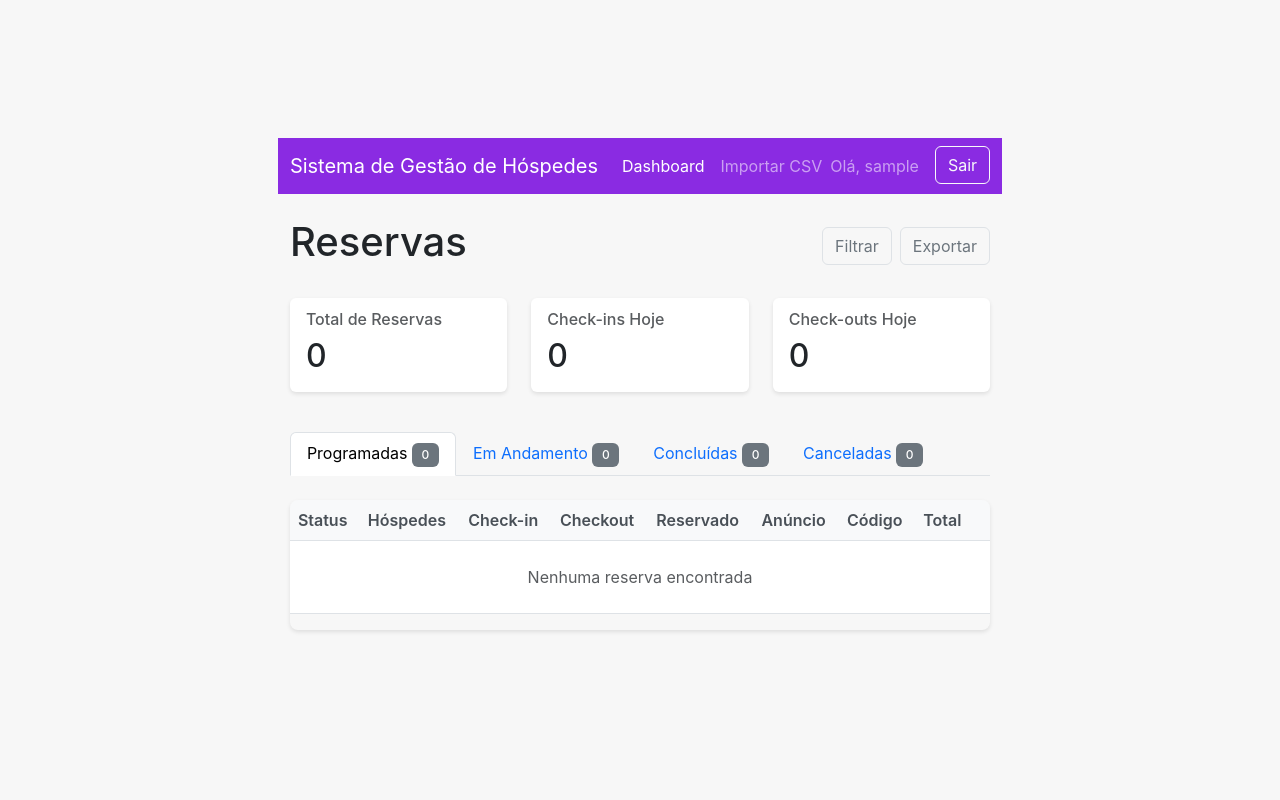
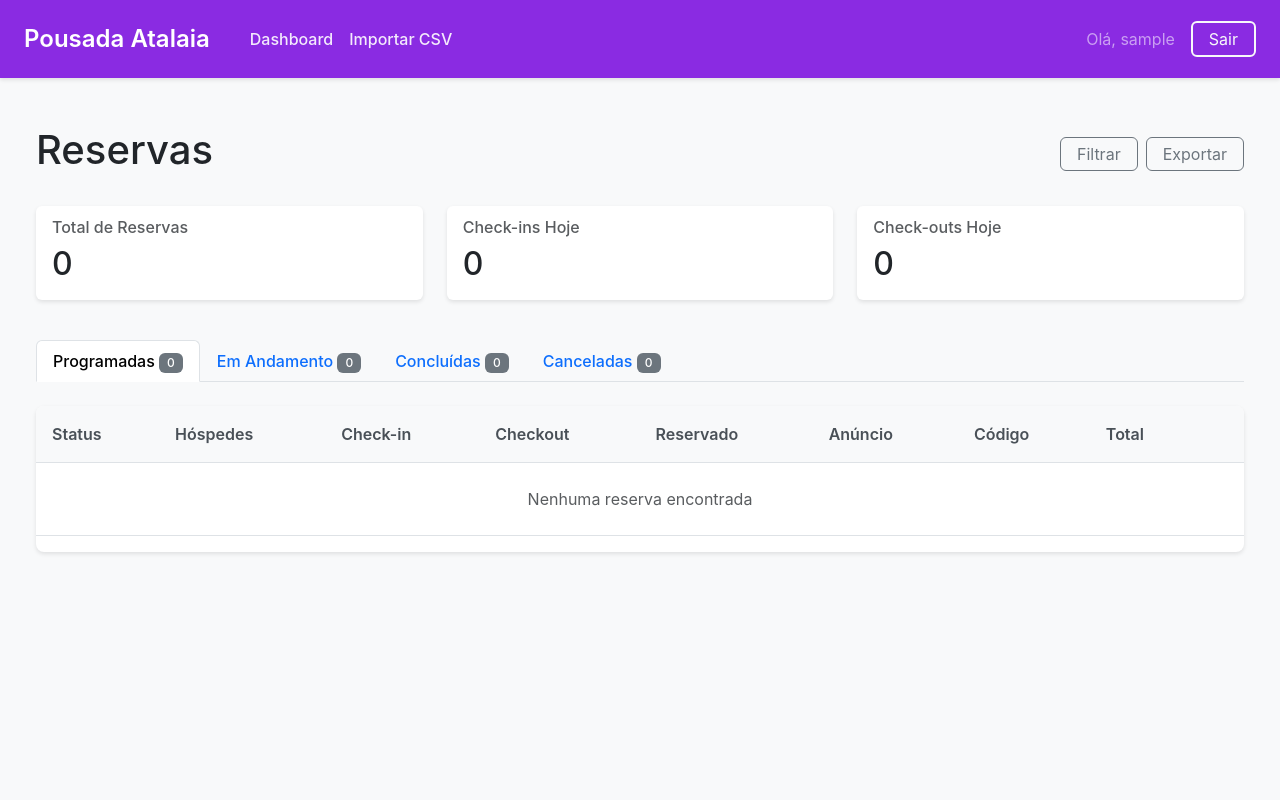
Before and after one commit to maxsbot/gestao-hospede, a Django app: page / in a window 1280 px wide. Run offline with Django 5.2, Linux system fonts and the light colour scheme; the visitor is signed in with stand-in values (Sample User, id 1); data that the repository does not hold is empty.

Commit message:
refactor: melhora layout do dashboard com navbar full-width e padrões modernos de UI/UX

```diff
--- a/static/css/hospedes/dashboard.css
+++ b/static/css/hospedes/dashboard.css
@@ -3,18 +3,83 @@
     --purple-primary: #8A2BE2;
     --purple-dark: #4B0082;
     --purple-light: #9370DB;
+    --spacing-xs: 0.25rem;
+    --spacing-sm: 0.5rem;
+    --spacing-md: 1rem;
+    --spacing-lg: 1.5rem;
+    --spacing-xl: 2rem;
+}
+
+/* Reset e base */
+* {
+    margin: 0;
+    padding: 0;
+    box-sizing: border-box;
+}
+
+body {
+    min-height: 100vh;
+    display: flex;
+    flex-direction: column;
+    background-color: #f8f9fa;
+}
+
+/* Layout principal */
+.dashboard-wrapper {
+    display: flex;
+    flex-direction: column;
+    min-height: 100vh;
+    width: 100%;
 }
 
 /* Navbar */
-.bg-purple {
+.navbar {
+    width: 100%;
+    padding: 0;
     background-color: var(--purple-primary);
+    box-shadow: 0 2px 4px rgba(0,0,0,0.1);
 }
 
-/* Cards */
+.navbar-container {
+    width: 100%;
+    padding: var(--spacing-md) var(--spacing-lg);
+    display: flex;
+    align-items: center;
+}
+
+.navbar-brand {
+    font-size: 1.5rem;
+    font-weight: 600;
+    color: white !important;
+    margin-right: var(--spacing-xl);
+}
+
+.nav-link {
+    font-weight: 500;
+    padding: var(--spacing-sm) var(--spacing-md);
+    transition: color 0.2s ease;
+}
+
+.navbar-dark .navbar-nav .nav-link {
+    color: rgba(255,255,255,0.9);
+}
+
+.navbar-dark .navbar-nav .nav-link:hover {
+    color: white;
+}
+
+/* Conteúdo principal */
+.dashboard-content {
+    flex: 1;
+    padding: var(--spacing-lg);
+    max-width: 100%;
+}
+
+/* Cards e elementos */
 .card {
     border: none;
     box-shadow: 0 2px 4px rgba(0,0,0,0.1);
-    transition: transform 0.2s;
+    transition: transform 0.2s ease;
 }
 
 .card:hover {
@@ -23,8 +88,9 @@
 
 /* Tabela */
 .table-responsive {
-    margin-bottom: 2rem;
+    margin-bottom: var(--spacing-lg);
     border-radius: 8px;
+    background-color: white;
     box-shadow: 0 2px 4px rgba(0,0,0,0.1);
 }
 
@@ -33,74 +99,44 @@
     background-color: #f8f9fa;
     font-weight: 600;
     color: #495057;
+    padding: var(--spacing-md);
 }
 
 .table td {
     vertical-align: middle;
+    padding: var(--spacing-md);
 }
 
-/* Badges */
-.badge {
-    padding: 0.5em 0.8em;
-    font-weight: 500;
+/* Botões e badges */
+.btn {
+    padding: var(--spacing-xs) var(--spacing-md);
+    transition: all 0.2s ease;
 }
 
-/* Botões */
-.btn-outline-secondary {
-    border-color: #dee2e6;
+.btn-outline-light {
+    border-width: 2px;
 }
 
-.btn-outline-secondary:hover {
-    background-color: #f8f9fa;
-    border-color: #dee2e6;
-    color: #495057;
+.btn-outline-light:hover {
+    background-color: rgba(255,255,255,0.1);
+}
+
+.badge {
+    padding: var(--spacing-xs) var(--spacing-sm);
+    font-weight: 500;
 }
 
 /* Responsividade */
 @media (max-width: 768px) {
-    .container {
-        padding: 1rem;
+    .navbar-container {
+        padding: var(--spacing-sm);
     }
 
-    h1 {
-        font-size: 1.5rem;
+    .dashboard-content {
+        padding: var(--spacing-sm);
     }
 
-    .card {
-        margin-bottom: 1rem;
-    }
-
-    .nav-tabs {
-        overflow-x: auto;
-        flex-wrap: nowrap;
-        -webkit-overflow-scrolling: touch;
-    }
-
-    .nav-tabs .nav-link {
-        white-space: nowrap;
-    }
-
-    .table-responsive {
-        margin-left: -1rem;
-        margin-right: -1rem;
-        padding: 0 1rem;
-    }
-
-    .table td {
-        min-width: 100px;
-    }
-
-    .table td:last-child {
-        min-width: auto;
-    }
-
-    /* Ajustes específicos para mobile */
-    .d-flex.gap-2 {
-        gap: 0.5rem !important;
-    }
-
-    .btn {
-        padding: 0.375rem 0.75rem;
-        font-size: 0.875rem;
+    .navbar-brand {
+        font-size: 1.25rem;
     }
 }
--- a/templates/hospedes/dashboard.html
+++ b/templates/hospedes/dashboard.html
@@ -2,18 +2,17 @@
 {% load static %}
 {% load humanize %}
 
-{% block title %}Dashboard - Sistema de Gestão de Hóspedes{% endblock %}
+{% block title %}Dashboard - Pousada Atalaia{% endblock %}
 
 {% block extra_css %}
 <link rel="stylesheet" href="{% static 'css/hospedes/dashboard.css' %}">
 {% endblock %}
 
 {% block content %}
-<div class="dashboard-container">
-    <!-- Navbar -->
+<div class="dashboard-wrapper">
     <nav class="navbar navbar-expand-lg navbar-dark bg-purple">
-        <div class="container-fluid">
-            <a class="navbar-brand" href="{% url 'hospedes:dashboard' %}">Sistema de Gestão de Hóspedes</a>
+        <div class="navbar-container">
+            <a class="navbar-brand" href="{% url 'hospedes:dashboard' %}">Pousada Atalaia</a>
             <button class="navbar-toggler" type="button" data-bs-toggle="collapse" data-bs-target="#navbarNav">
                 <span class="navbar-toggler-icon"></span>
             </button>
@@ -26,7 +25,7 @@
                         <a class="nav-link" href="{% url 'hospedes:importar_csv' %}">Importar CSV</a>
                     </li>
                 </ul>
-                <div class="d-flex">
+                <div class="d-flex align-items-center">
                     <span class="navbar-text me-3">
                         Olá, {{ request.user.username }}
                     </span>
@@ -39,7 +38,8 @@
         </div>
     </nav>
 
-    <div class="container mt-4">
+    <main class="dashboard-content">
+        <div class="flex-grow-1 container-fluid py-4">
             <!-- Título e Filtros -->
             <div class="d-flex justify-content-between align-items-center mb-4">
                 <h1>Reservas</h1>
@@ -159,6 +159,7 @@
                 </table>
             </div>
         </div>
+    </main>
 </div>
 {% endblock %}
 
```
Lines whose indentation alone changed are shown as unchanged.
